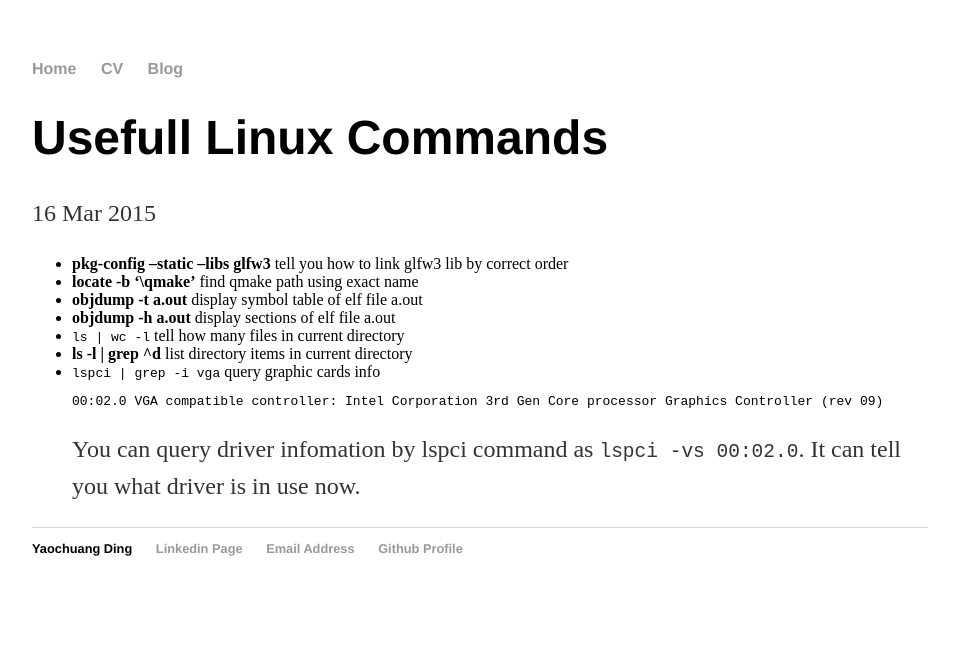
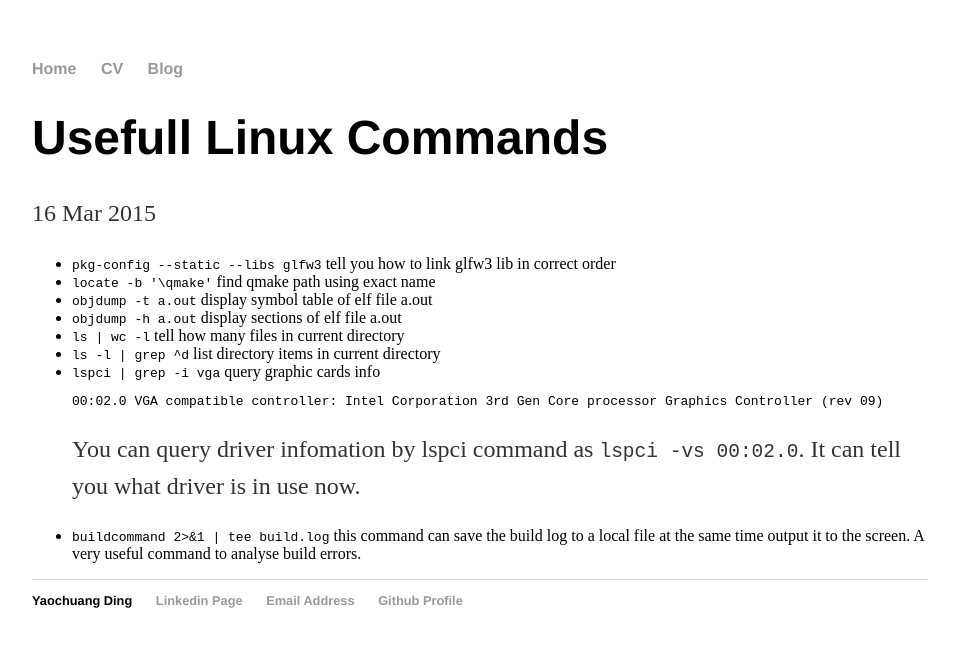
Before and after one commit to ychding11/ychding11.github.io, a Jekyll site: the page built from _posts/2015-03-16-Useful-Linux-Command.md, in a window 1280 px wide. Shown: the top 647 px of the page, without its empty margins (160-1119 px from the left). Built offline with Jekyll 4.4.1, drawn with Linux system fonts in a browser that asks for light colours.

Commit message:
add linux command

````diff
--- a/_posts/2015-03-16-Useful-Linux-Command.md
+++ b/_posts/2015-03-16-Useful-Linux-Command.md
@@ -3,14 +3,16 @@ layout: post
 title: "Usefull Linux Commands"
 date: 2015-03-16
 ---
-- **pkg-config --static --libs glfw3**  tell you how to link glfw3 lib by correct order
-- **locate -b '\qmake'** find qmake path using exact name
-- **objdump -t a.out** display symbol table of elf file a.out
-- **objdump -h a.out** display sections of elf file a.out
+- `pkg-config --static --libs glfw3`  tell you how to link glfw3 lib in correct order
+- `locate -b '\qmake'` find qmake path using exact name
+- `objdump -t a.out` display symbol table of elf file a.out
+- `objdump -h a.out` display sections of elf file a.out
 - `ls | wc -l` tell how many files in current directory
-- **ls -l \| grep ^d** list directory items in current directory
+- `ls -l | grep ^d` list directory items in current directory
 - `lspci | grep -i vga` query graphic cards info
 ```
 00:02.0 VGA compatible controller: Intel Corporation 3rd Gen Core processor Graphics Controller (rev 09)
 ```
 You can query driver infomation by lspci command as `lspci -vs 00:02.0`. It can tell you what driver is in use now.
+- `buildcommand 2>&1 | tee build.log` this command can save the build log to a local file at the same time output it
+ to the screen. A very useful command to analyse build errors.
````
